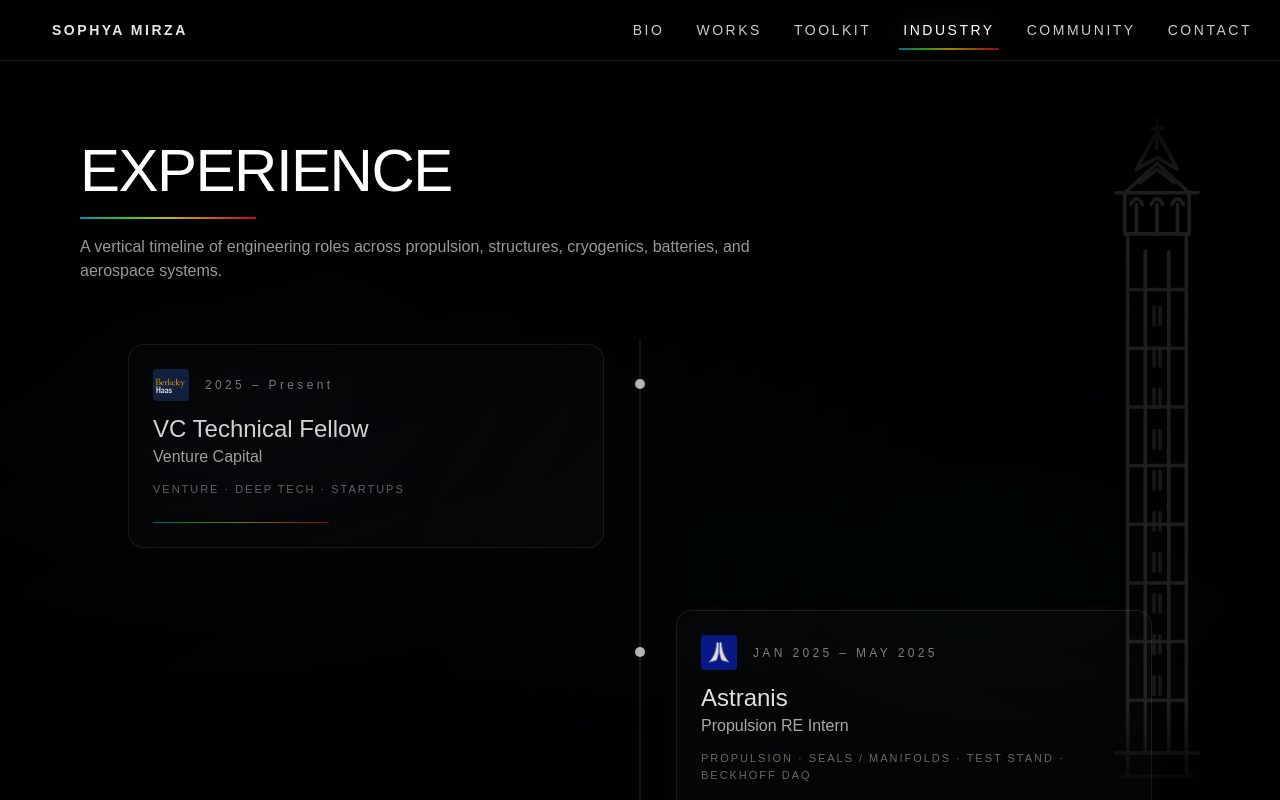
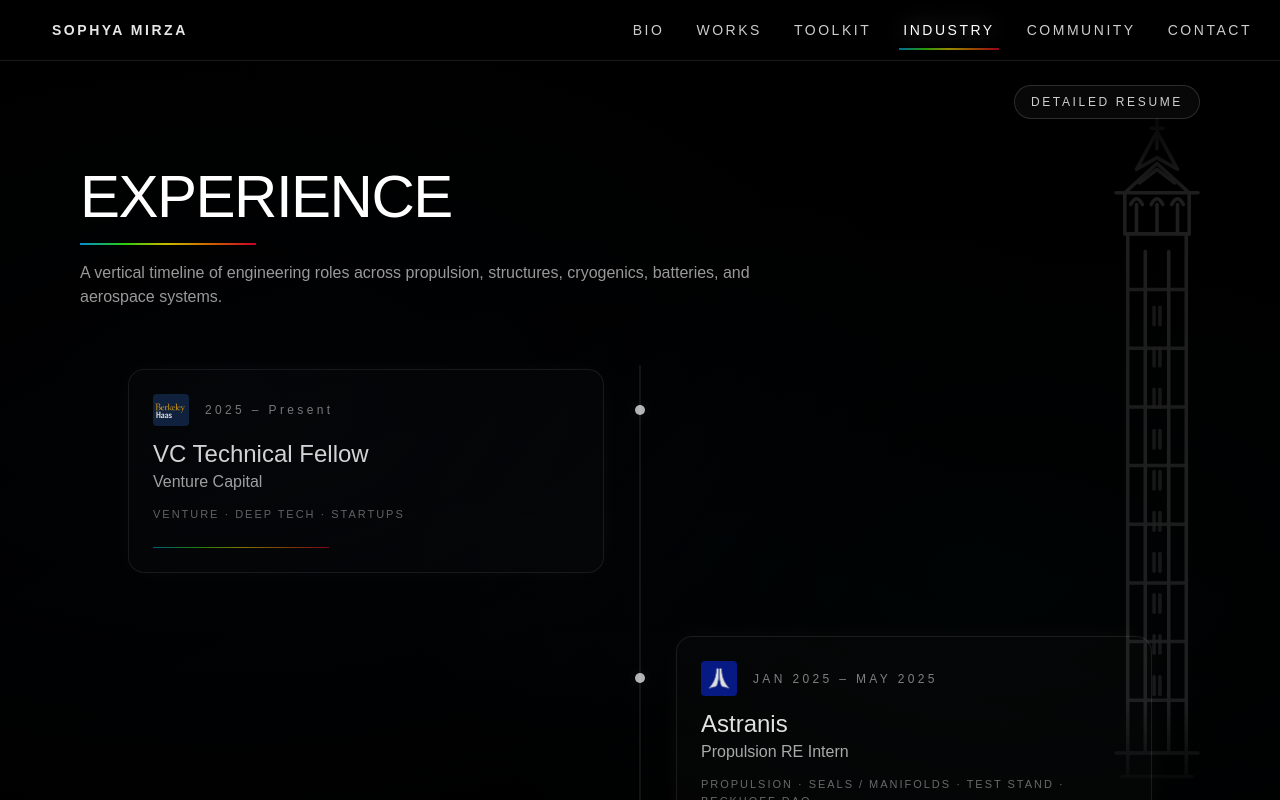
Before and after one commit to sophyamirza/sophya-portfolio, a Next.js app: page /industry in a window 1280 px wide. Shown: the top 800 px of the page. Built offline with nearby package versions, Linux system fonts and the light colour scheme; a web font is replaced by a local one.

Commit message:
add resume button

```diff
--- a/app/industry/page.tsx
+++ b/app/industry/page.tsx
@@ -3,6 +3,7 @@
 import { Analytics } from "@vercel/analytics/next";
 import React, { useEffect, useMemo, useRef, useState } from "react";
 import Image from "next/image";
+import Link from "next/link";
 
 type Milestone = {
   org: string;
@@ -23,10 +24,6 @@ export default function IndustryPage() {
         role: "Venture Capital",
         when: "2025 – Present",
         tags: "VENTURE · DEEP TECH · STARTUPS",
-        bullets: [
-          "Sourced and conducted market research 23+ early stage deep tech startups spanning aero, manufacturing, infrastructure, building a 50  ",
-          "Led technical and commercial dilligence for 3 series A candidates, producing 5+ investment",
-        ],
         logo: "/logos/haas.PNG",
       },
       {
@@ -162,8 +159,25 @@ export default function IndustryPage() {
         </div>
       </div>
 
+      {/* ✅ Top bar with "Detailed Resume" button */}
+      <div className="relative z-20 px-8 md:px-20 pt-6">
+        <div className="flex items-center justify-end">
+          <Link
+            href="/contact#resume"
+            className={[
+              "inline-flex items-center rounded-full border border-white/15",
+              "bg-white/[0.03] px-4 py-2 text-xs tracking-[0.22em] uppercase",
+              "text-white/80 hover:text-white hover:border-white/25",
+              "transition",
+            ].join(" ")}
+          >
+            Detailed Resume
+          </Link>
+        </div>
+      </div>
+
       {/* Header */}
-      <div className="relative px-8 md:px-20 pt-20">
+      <div className="relative px-8 md:px-20 pt-12">
         <h1 className="text-5xl md:text-6xl tracking-tight">EXPERIENCE</h1>
         <div className="mt-4 h-[2px] w-44 bg-[linear-gradient(90deg,#00b3ff,#39ff14,#ffe600,#ff7a00,#ff0033)] opacity-80" />
         <p className="mt-4 text-white/60 max-w-2xl">
```
